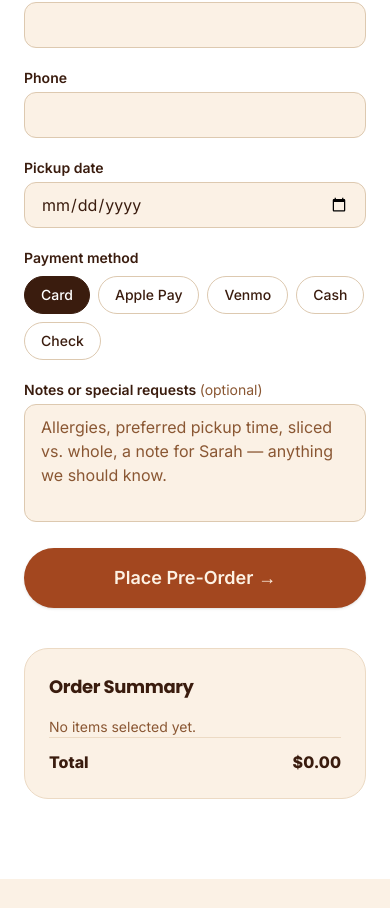
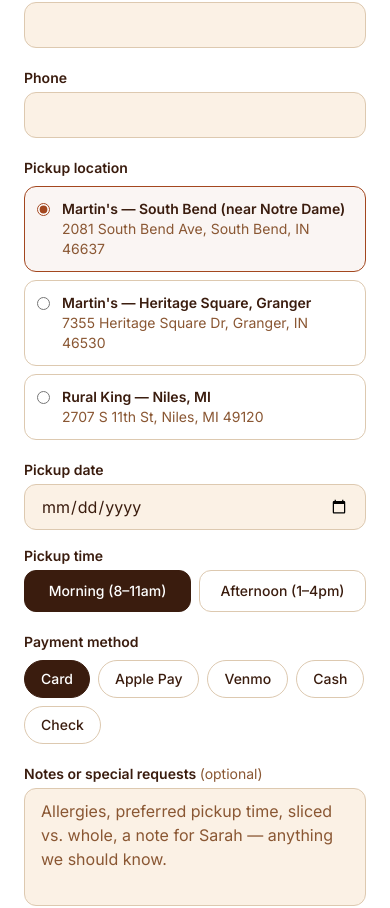
Before and after one commit to ldsarah3-afk/breaking-bread, a Next.js app: page / in a window 390 px wide. Shown: the part 10578-11486 px from the top of the page. Built offline with nearby package versions, Linux system fonts and the light colour scheme; no server answers; the database is empty.

Commit message:
Add pickup location selector, time windows, lead time, and blockable unavailable dates

```diff
--- /dev/null
+++ b/src/app/api/availability/route.ts
@@ -0,0 +1,24 @@
+import { NextResponse } from "next/server";
+import { getSupabase } from "@/lib/supabase";
+
+export const dynamic = "force-dynamic";
+
+// Returns the list of dates Sarah has marked unavailable (YYYY-MM-DD strings).
+export async function GET() {
+  try {
+    const { data, error } = await getSupabase()
+      .from("unavailable_dates")
+      .select("date");
+
+    if (error) {
+      console.error("Availability fetch error:", error.message);
+      return NextResponse.json({ dates: [] });
+    }
+
+    const dates = (data ?? []).map((row: { date: string }) => row.date);
+    return NextResponse.json({ dates });
+  } catch (err) {
+    console.error("Availability error:", err);
+    return NextResponse.json({ dates: [] });
+  }
+}
--- a/src/app/api/checkout/route.ts
+++ b/src/app/api/checkout/route.ts
@@ -36,6 +36,8 @@
         last_name: body.last_name,
         phone: body.phone,
         pickup_date: body.pickup_date,
+        pickup_time: body.pickup_time,
+        location: body.location,
         payment_method: body.payment_method,
         notes: body.notes,
         items: JSON.stringify(body.items),
--- a/src/app/api/webhook/route.ts
+++ b/src/app/api/webhook/route.ts
@@ -32,6 +32,8 @@
       email: session.customer_email ?? m.email ?? "",
       phone: m.phone ?? "",
       pickup_date: m.pickup_date ?? "",
+      pickup_time: m.pickup_time ?? "",
+      location: m.location ?? "",
       payment_method: m.payment_method ?? "Card",
       notes: m.notes ?? "",
       items: m.items ? JSON.parse(m.items) : [],
--- a/src/app/page.tsx
+++ b/src/app/page.tsx
@@ -1,6 +1,6 @@
 "use client";
 
-import { useState } from "react";
+import { useState, useEffect } from "react";
 import Image from "next/image";
 import { useRouter } from "next/navigation";
 import type { Product, CartItem, OrderPayload } from "@/types";
@@ -67,6 +67,29 @@
 
 const PAYMENT_METHODS = ["Card", "Apple Pay", "Venmo", "Cash", "Check"];
 
+const LOCATIONS = [
+  {
+    name: "Martin's — South Bend (near Notre Dame)",
+    address: "2081 South Bend Ave, South Bend, IN 46637",
+    maps: "https://maps.google.com/?q=2081+South+Bend+Ave,+South+Bend,+IN+46637",
+  },
+  {
+    name: "Martin's — Heritage Square, Granger",
+    address: "7355 Heritage Square Dr, Granger, IN 46530",
+    maps: "https://maps.google.com/?q=7355+Heritage+Square+Dr,+Granger,+IN+46530",
+  },
+  {
+    name: "Rural King — Niles, MI",
+    address: "2707 S 11th St, Niles, MI 49120",
+    maps: "https://maps.google.com/?q=2707+S+11th+St,+Niles,+MI+49120",
+  },
+];
+
+const PICKUP_WINDOWS = ["Morning (8–11am)", "Afternoon (1–4pm)"];
+
+// Minimum lead time so there's always time for the 48-hour ferment.
+const LEAD_DAYS = 2;
+
 const REASONS = [
   {
     t: "Easier to digest",
@@ -128,11 +151,29 @@
     email: "",
     phone: "",
     pickup_date: "",
+    pickup_time: PICKUP_WINDOWS[0],
+    location: LOCATIONS[0].name,
     payment_method: "Card",
     notes: "",
   });
   const [loading, setLoading] = useState(false);
   const [error, setError] = useState("");
+  const [unavailableDates, setUnavailableDates] = useState<string[]>([]);
+
+  // Load the dates Sarah has marked unavailable so we can block them.
+  useEffect(() => {
+    fetch("/api/availability")
+      .then((r) => r.json())
+      .then((d) => setUnavailableDates(d.dates ?? []))
+      .catch(() => setUnavailableDates([]));
+  }, []);
+
+  // Earliest selectable pickup date (today + lead time), as YYYY-MM-DD.
+  const minDate = (() => {
+    const d = new Date();
+    d.setDate(d.getDate() + LEAD_DAYS);
+    return d.toISOString().split("T")[0];
+  })();
 
   const updateQty = (name: string, delta: number) => {
     setCart((prev) => {
@@ -153,6 +194,14 @@
     setError("");
     if (cartItems.length === 0) {
       setError("Please add at least one item to your order.");
+      return;
+    }
+    if (form.pickup_date < minDate) {
+      setError(`Please choose a pickup date at least ${LEAD_DAYS} days out — our bread needs time to ferment.`);
+      return;
+    }
+    if (unavailableDates.includes(form.pickup_date)) {
+      setError("Sorry, we're not available on that date. Please pick another.");
       return;
     }
 
@@ -530,6 +579,47 @@
                 />
               </div>
 
+              {/* Pickup location */}
+              <div role="group" aria-labelledby="location-label">
+                <span
+                  id="location-label"
+                  className="block text-sm font-semibold text-[#3a1c0e] mb-2"
+                >
+                  Pickup location
+                </span>
+                <div className="space-y-2">
+                  {LOCATIONS.map((loc) => (
+                    <label
+                      key={loc.name}
+                      className={`flex items-start gap-3 p-3 rounded-xl border cursor-pointer transition-colors ${
+                        form.location === loc.name
+                          ? "border-[#a3471f] bg-[#a3471f]/5"
+                          : "border-[#ddc9b0] hover:border-[#d98a3d]"
+                      }`}
+                    >
+                      <input
+                        type="radio"
+                        name="location"
+                        value={loc.name}
+                        checked={form.location === loc.name}
+                        onChange={(e) => setForm({ ...form, location: e.target.value })}
+                        className="mt-1 accent-[#a3471f]"
+                      />
+                      <span>
+                        <span className="block font-semibold text-[#3a1c0e] text-sm">
+                          {loc.name}
+                        </span>
+                        <span className="block text-[#8a5733] text-sm">
+                          {loc.address}
+                        </span>
+                      </span>
+                    </label>
+                  ))}
+                </div>
+              </div>
+
+              {/* Pickup date + window */}
+              <div className="grid sm:grid-cols-2 gap-4">
                 <div>
                   <label htmlFor="pickup_date" className="block text-sm font-semibold text-[#3a1c0e] mb-1">
                     Pickup date
@@ -538,10 +628,42 @@
                     id="pickup_date"
                     required
                     type="date"
+                    min={minDate}
                     value={form.pickup_date}
                     onChange={(e) => setForm({ ...form, pickup_date: e.target.value })}
                     className="w-full border border-[#ddc9b0] rounded-xl px-4 py-2.5 bg-[#fbf1e5] focus:outline-none focus:ring-2 focus:ring-[#d98a3d]"
                   />
+                  {form.pickup_date && unavailableDates.includes(form.pickup_date) && (
+                    <p role="alert" className="text-red-700 text-sm mt-1">
+                      We&apos;re not available that day — please pick another.
+                    </p>
+                  )}
+                </div>
+                <div role="group" aria-labelledby="window-label">
+                  <span
+                    id="window-label"
+                    className="block text-sm font-semibold text-[#3a1c0e] mb-1"
+                  >
+                    Pickup time
+                  </span>
+                  <div className="flex gap-2">
+                    {PICKUP_WINDOWS.map((win) => (
+                      <button
+                        key={win}
+                        type="button"
+                        aria-pressed={form.pickup_time === win}
+                        onClick={() => setForm({ ...form, pickup_time: win })}
+                        className={`flex-1 px-3 py-2.5 rounded-xl text-sm font-medium border transition-colors focus-visible:outline-none focus-visible:ring-2 focus-visible:ring-[#3a1c0e] focus-visible:ring-offset-2 ${
+                          form.pickup_time === win
+                            ? "bg-[#3a1c0e] text-white border-[#3a1c0e]"
+                            : "bg-white text-[#3a1c0e] border-[#ddc9b0] hover:border-[#d98a3d]"
+                        }`}
+                      >
+                        {win}
+                      </button>
+                    ))}
+                  </div>
+                </div>
               </div>
 
               <div role="group" aria-labelledby="payment-method-label">
@@ -621,6 +743,16 @@
                 <span>Total{totalItems ? ` (${totalItems})` : ""}</span>
                 <span>${total.toFixed(2)}</span>
               </div>
+
+              <div className="border-t border-[#ecdac4] mt-4 pt-4 text-sm text-[#8a5733] space-y-1">
+                <p>
+                  <span className="font-semibold text-[#3a1c0e]">Pickup:</span>{" "}
+                  {form.location}
+                </p>
+                <p>
+                  {form.pickup_date || "Choose a date"} · {form.pickup_time}
+                </p>
+              </div>
             </div>
           </div>
         </div>
--- a/src/lib/fulfillOrder.ts
+++ b/src/lib/fulfillOrder.ts
@@ -11,6 +11,8 @@
     email: order.email,
     phone: order.phone,
     pickup_date: order.pickup_date,
+    pickup_time: order.pickup_time,
+    location: order.location,
     payment_method: order.payment_method,
     notes: order.notes,
     items: order.items,
@@ -30,7 +32,7 @@
     from: FROM_EMAIL,
     to: order.email,
     subject: "Your Breaking Bread order is confirmed!",
-    text: `Hi ${order.first_name},\n\nYour order is confirmed!\n\n${itemLines}\n\nTotal: $${order.total.toFixed(2)}\nPickup date: ${order.pickup_date}\n\nSee you soon!\n— Breaking Bread`,
+    text: `Hi ${order.first_name},\n\nYour order is confirmed!\n\n${itemLines}\n\nTotal: $${order.total.toFixed(2)}\n\nPickup: ${order.location}\nDate: ${order.pickup_date} (${order.pickup_time})\n\nSee you soon!\n— Breaking Bread`,
   });
   if (customerEmail.error) {
     console.error("Resend error (customer email):", customerEmail.error);
@@ -40,7 +42,7 @@
     from: FROM_EMAIL,
     to: OWNER_EMAIL,
     subject: `New order from ${order.first_name} ${order.last_name}`,
-    text: `New order received!\n\nName: ${order.first_name} ${order.last_name}\nEmail: ${order.email}\nPhone: ${order.phone}\nPickup: ${order.pickup_date}\nPayment: ${order.payment_method}\nNotes: ${order.notes}\n\n${itemLines}\n\nTotal: $${order.total.toFixed(2)}`,
+    text: `New order received!\n\nName: ${order.first_name} ${order.last_name}\nEmail: ${order.email}\nPhone: ${order.phone}\n\nPickup location: ${order.location}\nPickup date: ${order.pickup_date} (${order.pickup_time})\n\nPayment: ${order.payment_method}\nNotes: ${order.notes}\n\n${itemLines}\n\nTotal: $${order.total.toFixed(2)}`,
   });
   if (ownerEmail.error) {
     console.error("Resend error (owner email):", ownerEmail.error);
--- a/src/types/index.ts
+++ b/src/types/index.ts
@@ -15,6 +15,8 @@
   email: string;
   phone: string;
   pickup_date: string;
+  pickup_time: string;
+  location: string;
   payment_method: string;
   notes: string;
   items: { name: string; qty: number; price: number }[];
```
Lines whose indentation alone changed are shown as unchanged.
